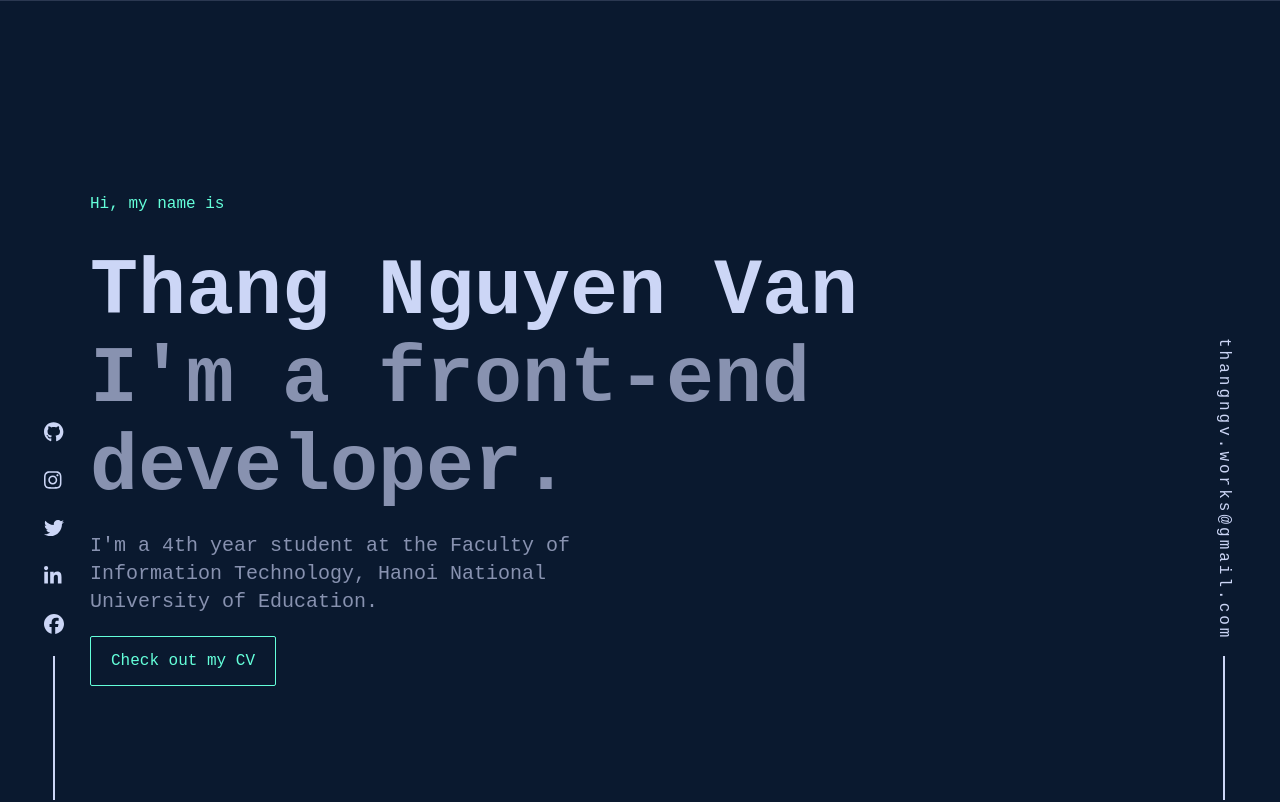
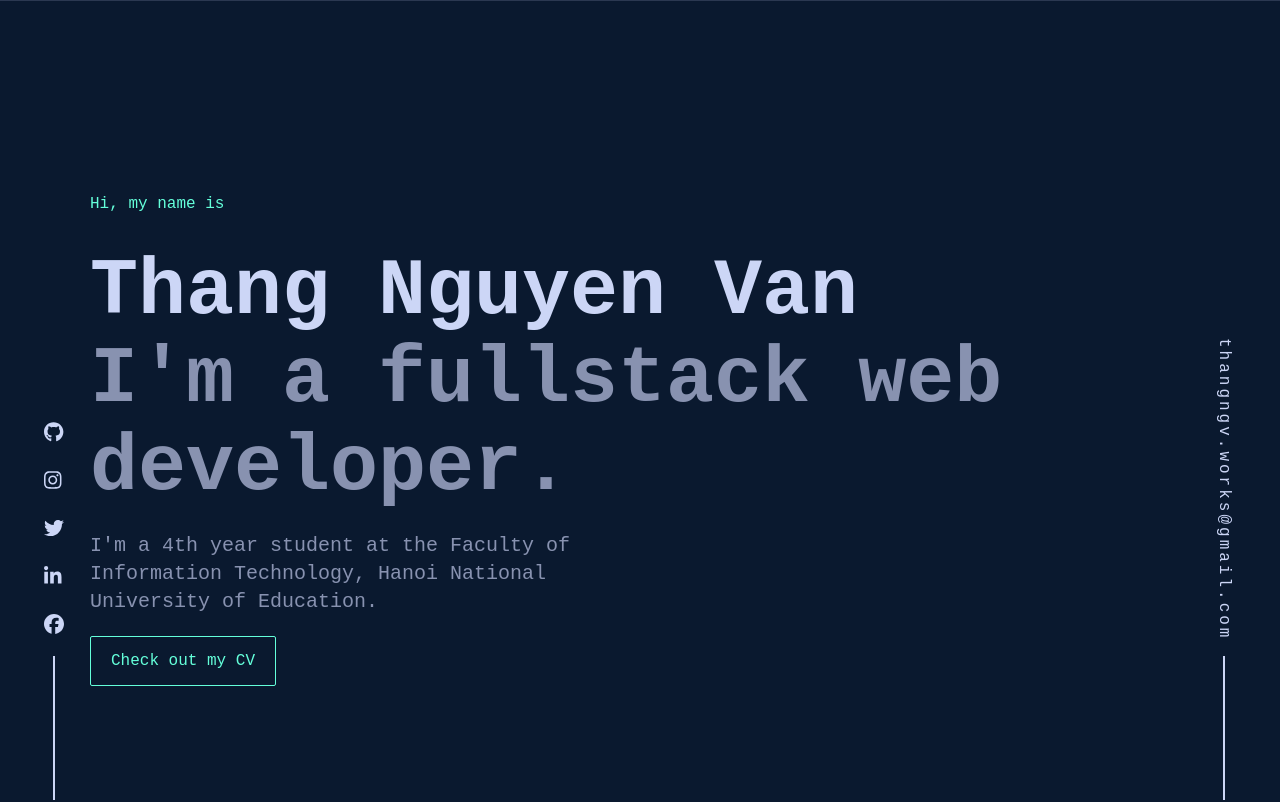
Before and after one commit to thangnv-pegasus/my-portfolio, a React (Create React App) app: page / in a window 1280 px wide. Shown: the top 802 px of the page. Built offline with nearby package versions, Linux system fonts and the light colour scheme.

Commit message:
update intro

```diff
--- a/src/components/Intro.js
+++ b/src/components/Intro.js
@@ -5,7 +5,7 @@ function Intro() {
         <div className="pt-24 text-lightest-slate">
             <div className="text-base-color mb-8">Hi, my name is</div>
             <h2 className="text-heading2 font-semibold leading-[1.1]">Thang Nguyen Van</h2>
-            <h2 className="text-heading2 font-semibold leading-[1.1] text-slate">I'm a front-end developer.</h2>
+            <h2 className="text-heading2 font-semibold leading-[1.1] text-slate">I'm a fullstack web developer.</h2>
             <div className="mt-5 max-w-xl text-slate text-xl">
                 I'm a 4th year student at the Faculty of Information Technology, Hanoi National University of
                 Education.
```
